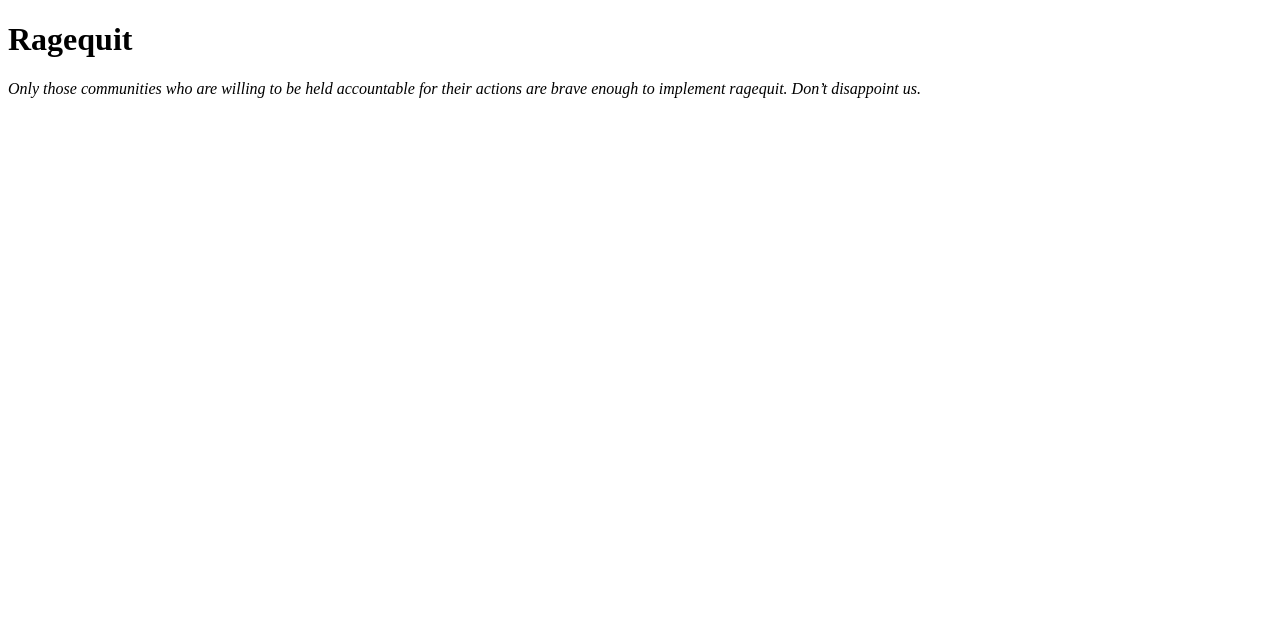
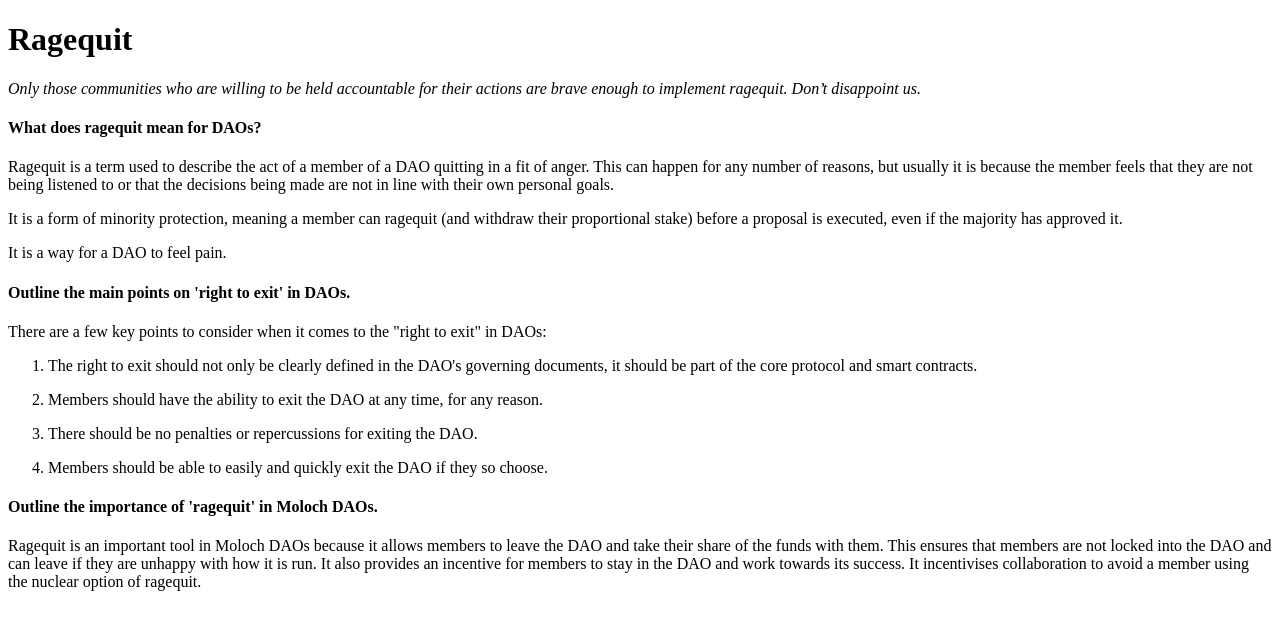
Before and after one commit to HausDAO/baal-docs, a Next.js app: page /features/ragequit in a window 1280 px wide. Shown: the top 630 px of the page. Built offline with nearby package versions, Linux system fonts and the light colour scheme.

Commit message:
Update with gpt blurb

```diff
--- a/pages/features/ragequit.mdx
+++ b/pages/features/ragequit.mdx
@@ -1,3 +1,29 @@
 # Ragequit
 
 *Only those communities who are willing to be held accountable for their actions are brave enough to implement ragequit.  Don’t disappoint us.*
+
+
+#### What does ragequit mean for DAOs?
+
+Ragequit is a term used to describe the act of a member of a DAO quitting in a fit of anger. This can happen for any number of reasons, but usually it is because the member feels that they are not being listened to or that the decisions being made are not in line with their own personal goals.
+
+It is a form of minority protection, meaning a member can ragequit (and withdraw their proportional stake) before a proposal is executed, even if the majority has approved it.
+
+It is a way for a DAO to feel pain.
+
+
+#### Outline the main points on 'right to exit' in DAOs.
+
+There are a few key points to consider when it comes to the "right to exit" in DAOs:
+
+1. The right to exit should not only be clearly defined in the DAO's governing documents, it should be part of the core protocol and smart contracts.
+
+2. Members should have the ability to exit the DAO at any time, for any reason.
+
+3. There should be no penalties or repercussions for exiting the DAO.
+
+4. Members should be able to easily and quickly exit the DAO if they so choose.
+
+#### Outline the importance of 'ragequit' in Moloch DAOs.
+
+Ragequit is an important tool in Moloch DAOs because it allows members to leave the DAO and take their share of the funds with them. This ensures that members are not locked into the DAO and can leave if they are unhappy with how it is run. It also provides an incentive for members to stay in the DAO and work towards its success. It incentivises collaboration to avoid a member using the nuclear option of ragequit.
```
